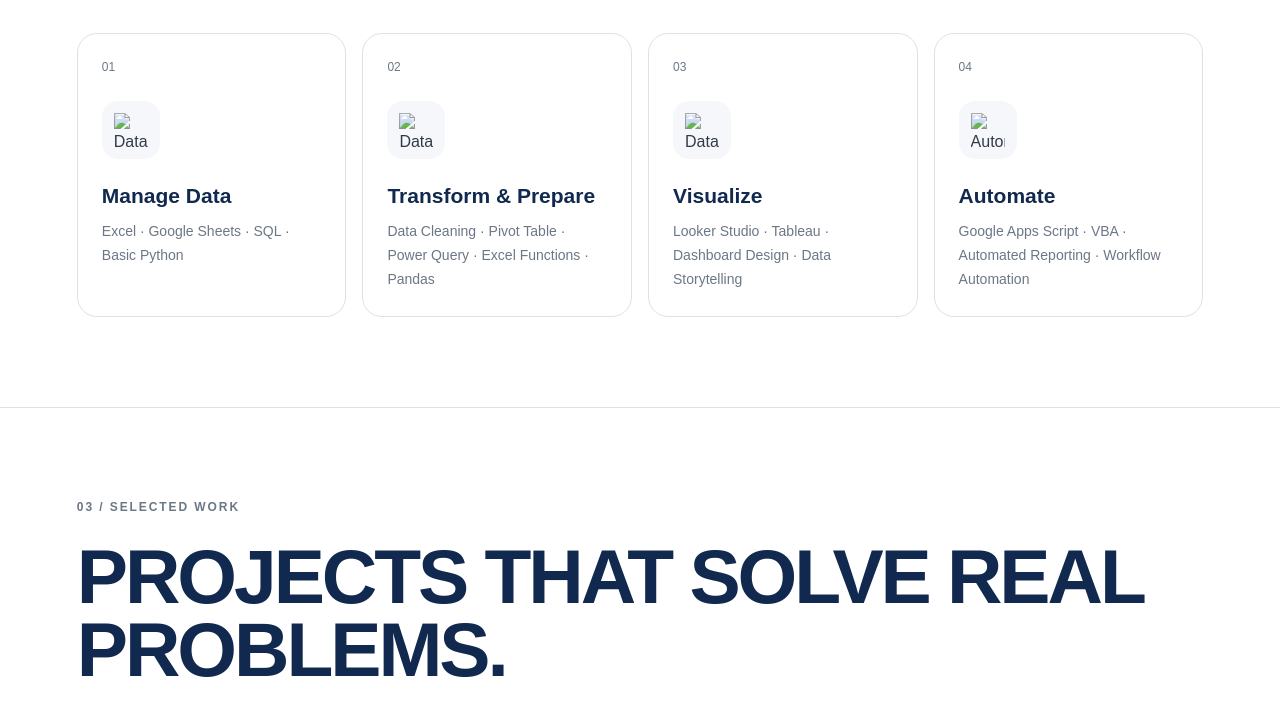
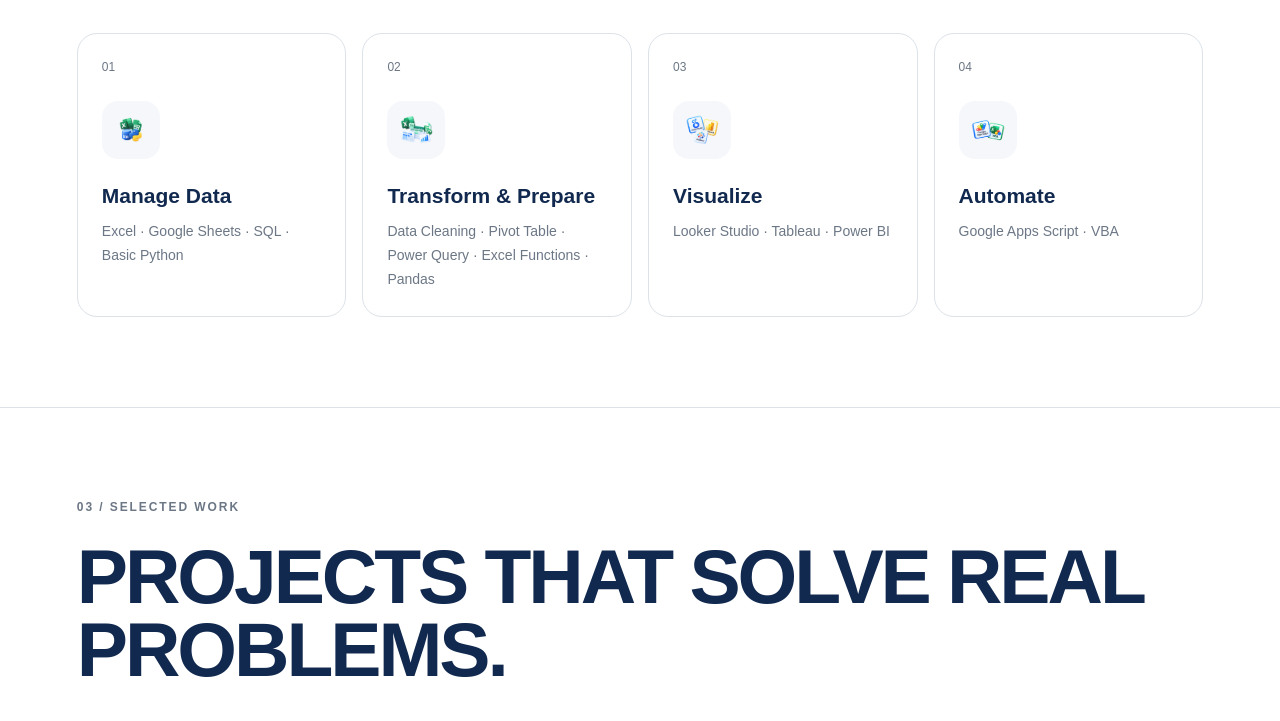
Before and after one commit to enjileona/data-analyst-portfolio, a plain HTML site: page index.html in a window 1280 px wide. Shown: the part 1643-2364 px from the top of the page. Drawn offline with Linux system fonts and the light colour scheme.

Commit message:
Update index.html

```diff
--- a/index.html
+++ b/index.html
@@ -12,7 +12,7 @@
     content="Data Analyst specializing in data management, dashboard development, business intelligence, and process automation."
   />
 
-  <link rel="stylesheet" href="style.css?v=30" />
+  <link rel="stylesheet" href="style.css?v=40" />
 </head>
 
 <body>
@@ -24,7 +24,8 @@
   <header class="site-header">
 
     <a class="brand" href="#home">
-      E Leona Enji
+      EUANGGAY<br>
+      ENJI
     </a>
 
     <nav>
@@ -39,6 +40,7 @@
 
 
   <main>
+
 
     <!-- =====================================================
          HERO
@@ -65,6 +67,7 @@
           and
           <strong>Process Automation</strong>.
         </p>
+
 
         <div class="actions">
 
@@ -108,6 +111,7 @@
 
         </div>
 
+
         <p class="scribble">
           Data<br>
           Impact
@@ -116,6 +120,7 @@
       </div>
 
     </section>
+
 
 
     <!-- =====================================================
@@ -198,6 +203,7 @@
 
               </div>
 
+
               <span class="experience-period">
                 May 2025 — Present
               </span>
@@ -209,7 +215,9 @@
 
               <li>
                 Developed automated dashboards and reports using
-                <strong>Looker Studio, Google Sheets, and Apps Script</strong>
+                <strong>
+                  Looker Studio, Google Sheets, and Apps Script
+                </strong>
                 for intern attendance monitoring and monthly reporting,
                 achieving approximately
                 <strong>90% process automation</strong>.
@@ -217,19 +225,26 @@
 
               <li>
                 Collaborated with the team to develop a
-                <strong>real-time budget monitoring database and dashboard</strong>
+                <strong>
+                  real-time budget monitoring database and dashboard
+                </strong>
                 using Google Sheets and Google Apps Script,
                 automating approximately
-                <strong>90% of data processing and calculation workflows</strong>.
+                <strong>
+                  90% of data processing and calculation workflows
+                </strong>.
               </li>
 
               <li>
                 Designed and developed an
-                <strong>employee productivity dashboard</strong>
+                <strong>
+                  employee productivity dashboard
+                </strong>
                 using Excel and Tableau, covering
                 <strong>1,000+ employees</strong>
                 to monitor and analyze workforce productivity
-                and performance metrics, supporting data-driven management decisions.
+                and performance metrics, supporting
+                data-driven management decisions.
               </li>
 
             </ul>
@@ -243,8 +258,9 @@
     </section>
 
 
+
     <!-- =====================================================
-         SKILLS / FLOW
+         SKILLS / WHAT I WORK WITH
     ====================================================== -->
 
     <section id="skills" class="section">
@@ -263,17 +279,22 @@
 
         </div>
 
+
         <p class="caption">
-          My tools are grouped by how I use them across the data workflow.
+          My tools are grouped by how I use them
+          across the data workflow.
         </p>
 
       </div>
 
 
+
       <div class="skills-grid">
 
 
-        <!-- FLOW 1 -->
+        <!-- =================================================
+             01 MANAGE DATA
+        ================================================== -->
 
         <article class="skill-card">
 
@@ -281,12 +302,18 @@
             01
           </span>
 
+
           <div class="skill-visual">
+
             <img
-              src="assets/images/tools/excel.png"
-              alt="Data Management"
+              src="assets/images/tools/manage_tools.png"
+              alt="Manage Data Tools"
             >
+
           </div>
+
+
+          <div class="skill-content">
 
             <h3>
               Manage Data
@@ -296,10 +323,15 @@
               Excel · Google Sheets · SQL · Basic Python
             </p>
 
+          </div>
+
         </article>
 
 
-        <!-- FLOW 2 -->
+
+        <!-- =================================================
+             02 TRANSFORM & PREPARE
+        ================================================== -->
 
         <article class="skill-card">
 
@@ -307,25 +339,37 @@
             02
           </span>
 
+
           <div class="skill-visual">
+
             <img
-              src="assets/images/tools/mysql.png"
-              alt="Data Transformation"
+              src="assets/images/tools/transform.png"
+              alt="Transform and Prepare Data"
             >
+
           </div>
+
+
+          <div class="skill-content">
 
             <h3>
               Transform & Prepare
             </h3>
 
             <p>
-            Data Cleaning · Pivot Table · Power Query · Excel Functions · Pandas
+              Data Cleaning · Pivot Table · Power Query ·
+              Excel Functions · Pandas
             </p>
+
+          </div>
 
         </article>
 
 
-        <!-- FLOW 3 -->
+
+        <!-- =================================================
+             03 VISUALIZE
+        ================================================== -->
 
         <article class="skill-card">
 
@@ -333,25 +377,36 @@
             03
           </span>
 
+
           <div class="skill-visual">
+
             <img
-              src="assets/images/tools/tableau.png"
-              alt="Data Visualization"
+              src="assets/images/tools/visualisasi.png"
+              alt="Data Visualization Tools"
             >
+
           </div>
+
+
+          <div class="skill-content">
 
             <h3>
               Visualize
             </h3>
 
             <p>
-            Looker Studio · Tableau · Dashboard Design · Data Storytelling
+              Looker Studio · Tableau · Power BI
             </p>
+
+          </div>
 
         </article>
 
 
-        <!-- FLOW 4 -->
+
+        <!-- =================================================
+             04 AUTOMATE
+        ================================================== -->
 
         <article class="skill-card">
 
@@ -359,20 +414,28 @@
             04
           </span>
 
+
           <div class="skill-visual">
+
             <img
-              src="assets/images/tools/phyton.png"
-              alt="Automation"
+              src="assets/images/tools/automate.png"
+              alt="Automation Tools"
             >
+
           </div>
+
+
+          <div class="skill-content">
 
             <h3>
               Automate
             </h3>
 
             <p>
-            Google Apps Script · VBA · Automated Reporting · Workflow Automation
+              Google Apps Script · VBA
             </p>
+
+          </div>
 
         </article>
 
@@ -380,6 +443,7 @@
       </div>
 
     </section>
+
 
 
     <!-- =====================================================
@@ -418,6 +482,7 @@
 
           </div>
 
+
           <div class="project-body">
 
             <p class="project-label">
@@ -442,6 +507,7 @@
         </a>
 
 
+
         <!-- PROJECT 2 -->
 
         <a
@@ -459,6 +525,7 @@
             >
 
           </div>
+
 
           <div class="project-body">
 
@@ -484,6 +551,7 @@
         </a>
 
 
+
         <!-- PROJECT 3 -->
 
         <a
@@ -501,6 +569,7 @@
             >
 
           </div>
+
 
           <div class="project-body">
 
@@ -526,6 +595,7 @@
         </a>
 
 
+
         <!-- PROJECT 4 -->
 
         <a
@@ -543,6 +613,7 @@
             >
 
           </div>
+
 
           <div class="project-body">
 
@@ -568,6 +639,7 @@
         </a>
 
 
+
         <!-- PROJECT 5 -->
 
         <a
@@ -585,6 +657,7 @@
             >
 
           </div>
+
 
           <div class="project-body">
 
@@ -613,6 +686,7 @@
       </div>
 
     </section>
+
 
 
     <!-- =====================================================
@@ -678,6 +752,7 @@
     </section>
 
 
+
     <!-- =====================================================
          CONTACT
     ====================================================== -->
@@ -709,8 +784,6 @@
       <div class="contact-cards">
 
 
-        <!-- LINKEDIN -->
-
         <a
           class="contact-card"
           href="PASTE_LINKEDIN_LINK_HERE"
@@ -733,8 +806,6 @@
         </a>
 
 
-        <!-- GITHUB -->
-
         <a
           class="contact-card"
           href="https://github.com/enjileona"
@@ -756,8 +827,6 @@
 
         </a>
 
-
-        <!-- EMAIL -->
 
         <a
           class="contact-card"
@@ -786,6 +855,7 @@
   </main>
 
 
+
   <!-- =====================================================
        FOOTER
   ====================================================== -->
@@ -803,7 +873,7 @@
   </footer>
 
 
-  <script src="script.js?v=30"></script>
+  <script src="script.js?v=40"></script>
 
 </body>
 
```
Lines whose indentation alone changed are shown as unchanged.
